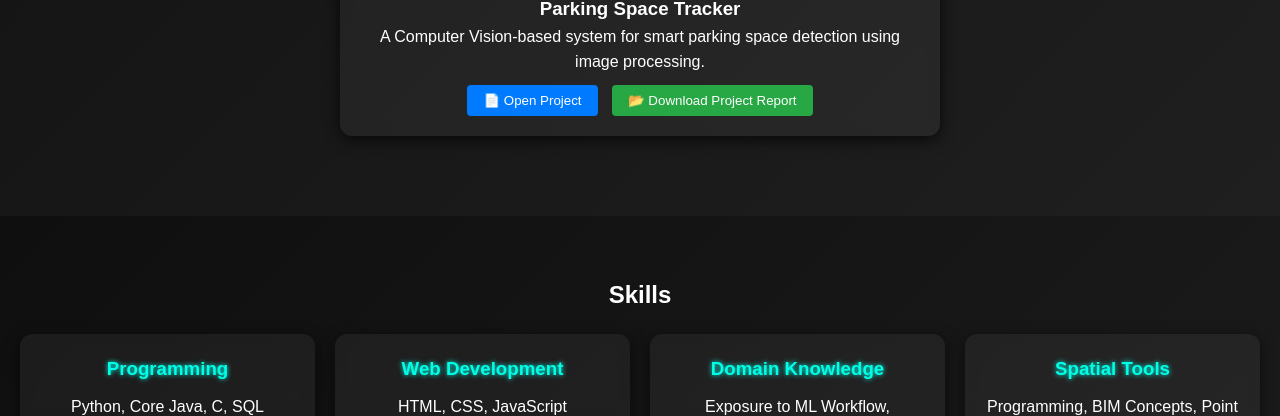
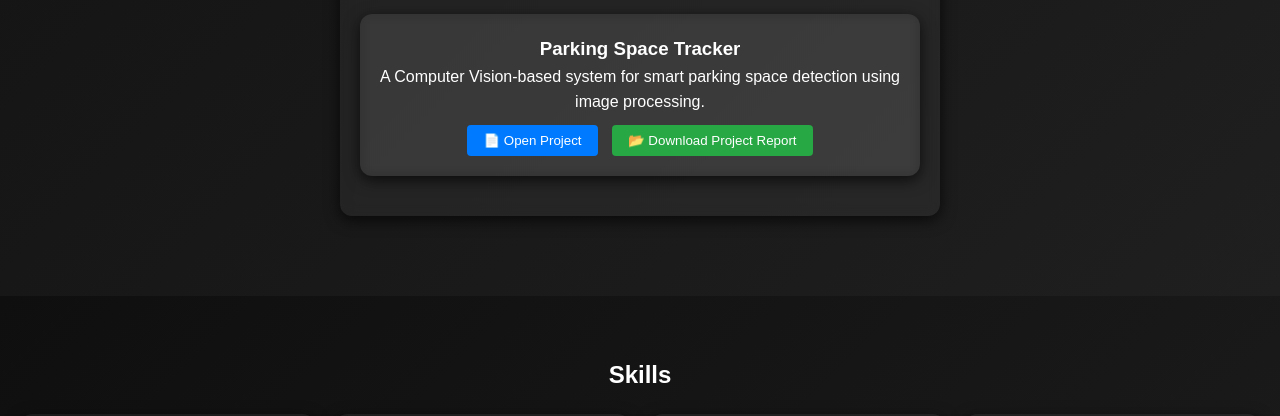
Before and after one commit to Charitha0o/portfolio, a plain HTML site: page index.html in a window 1280 px wide. Shown: the part 742-1158 px from the top of the page. Drawn offline with Linux system fonts and the light colour scheme.

Commit message:
Update index.html

```diff
--- a/index.html
+++ b/index.html
@@ -38,7 +38,7 @@
   <section class="projects" id="projects">
   <h2>My Projects</h2>
 <h3>Portfolio Website</h3>
-        <div class="project-buttons">
+        <div class="project-card">
           <a href="https://github.com/Charitha0o/portfolio.git" target="_blank" class="btn project-btn">
             <i class="fas fa-up-right-from-square"></i> Live Demo
           </a>
```
